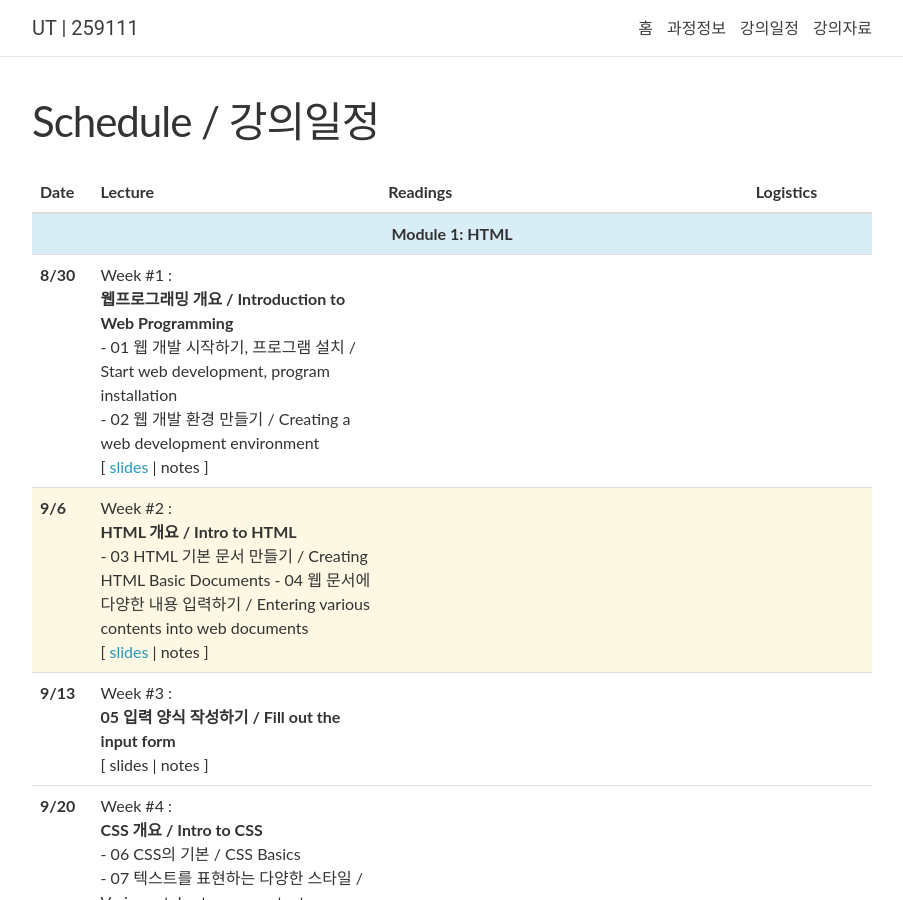
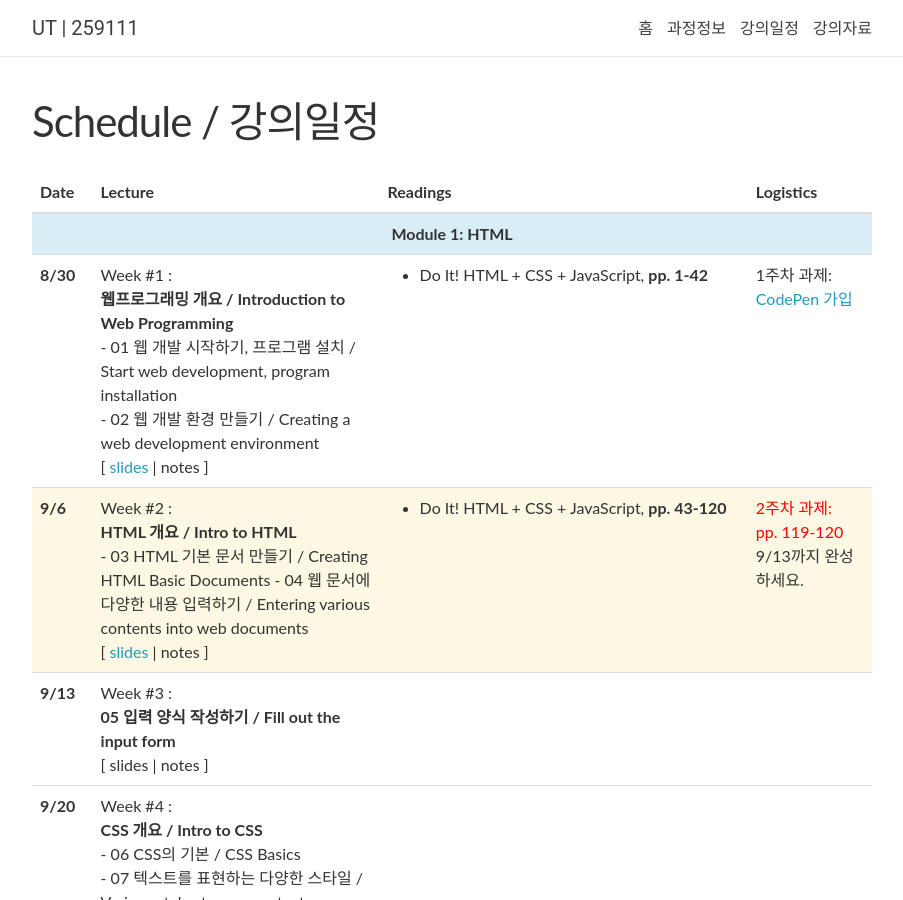
Before and after one commit to 2023-aaronkr/ut-web, a Jekyll site: the page built from _pages/lectures.md, in a window 1280 px wide and 900 px high. Shown: the whole window, without its empty margins (188-1091 px from the left). Built offline with Jekyll 4.4.1, drawn with Linux system fonts in a browser that asks for light colours; nearby versions of some CDN libraries; comment, search, counter and statistics services are not loaded.

```diff
--- a/_data/lectures.yml
+++ b/_data/lectures.yml
@@ -7,8 +7,10 @@
     - 01 웹 개발 시작하기, 프로그램 설치 / Start web development, program installation <br />
     - 02 웹 개발 환경 만들기 / Creating a web development environment
   slides: "https://docs.google.com/presentation/d/1ehQfKc4YZYBQHPghrQWBant8ONHxgdfi5bjN7_boGKM/edit?usp=sharing"
-  readings:
-  logistics:
+  readings: >
+    Do It! HTML + CSS + JavaScript, <strong>pp. 1-42</strong>
+  logistics: >
+    <span>1주차 과제:<br><a href="https://codepen.io">CodePen 가입</a></span><br>
 
 - date: 9/6
   week: 2
@@ -17,8 +19,11 @@
     - 03 HTML 기본 문서 만들기 / Creating HTML Basic Documents
     - 04 웹 문서에 다양한 내용 입력하기 / Entering various contents into web documents
   slides: "https://docs.google.com/presentation/d/1pCGKksf_S1F0xufgE8Qdei4A4zMhgWqgLlZRSvUtJG8/edit?usp=sharing"
-  readings:
-  logistics:
+  readings: >
+    Do It! HTML + CSS + JavaScript, <strong>pp. 43-120</strong>
+  logistics: >
+    <span style="color: red">2주차 과제:<br>pp. 119-120</span><br>
+    9/13까지 완성하세요.
 
 - date: 9/13
   week: 3
```
